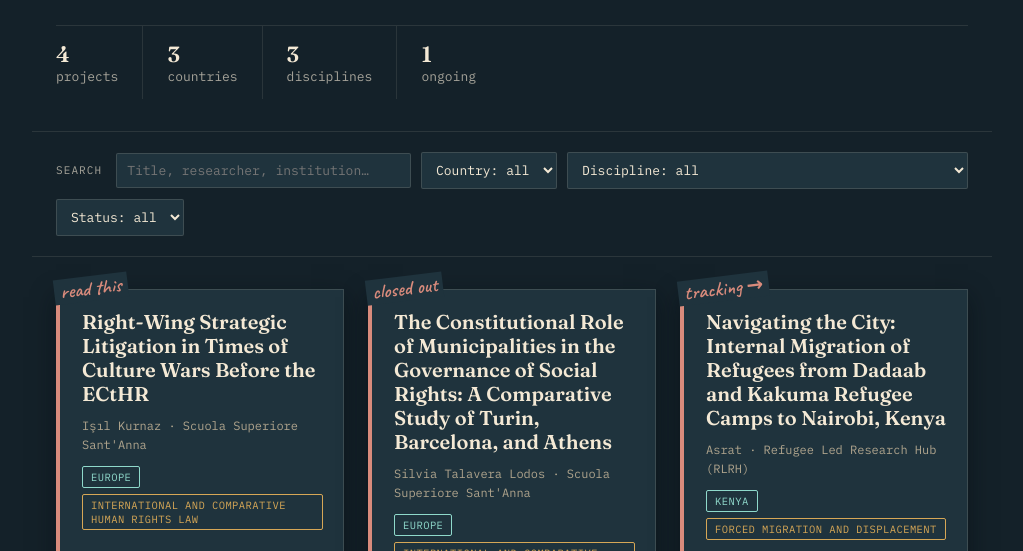
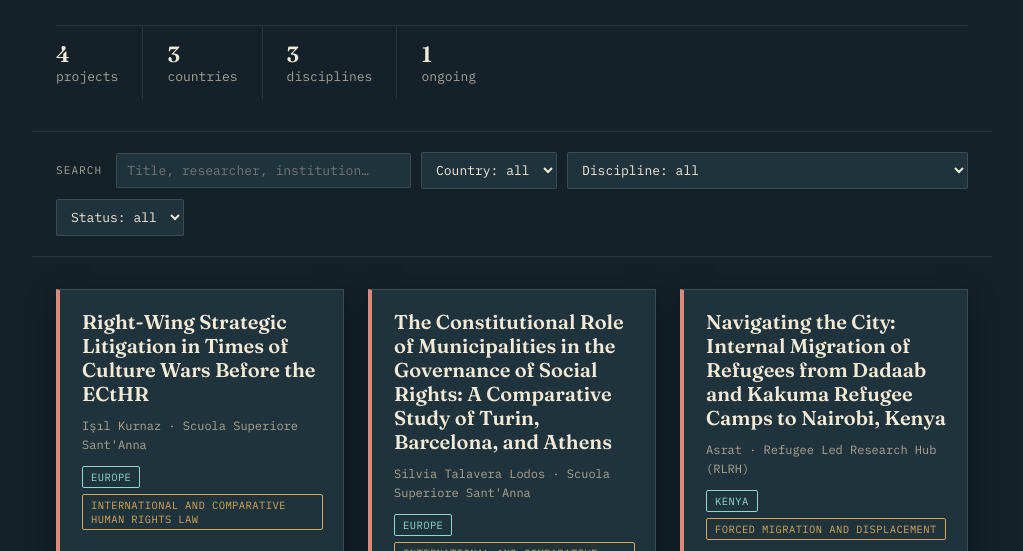
Before and after one commit to teamthemargin-cpu/themargin, a plain HTML site: page index.html in a window 1280 px wide. Shown: the part 197-748 px from the top of the page, without its empty margins (128-1151 px from the left). Drawn offline with nearby package versions, Linux system fonts and the light colour scheme.

Commit message:
Update index.html

```diff
--- a/index.html
+++ b/index.html
@@ -153,20 +153,6 @@
     gap:10px;
     box-shadow:0 8px 22px rgba(6,12,16,0.5);
   }
-  .marginalia{
-    position:absolute;
-    left:-6px;
-    top:-14px;
-    transform:rotate(-7deg);
-    font-family:'Caveat',cursive;
-    font-weight:600;
-    font-size:20px;
-    color:var(--coral);
-    background:var(--paper-card);
-    padding:0 6px;
-    white-space:nowrap;
-    pointer-events:none;
-  }
   .card .marg-note{
     font-family:'IBM Plex Mono',monospace;
     font-size:10px;
@@ -281,12 +267,6 @@
 <script>
 let ALL = [];
 
-const MARGIN_NOTES = {
-  completed: ["read this", "closed out", "documented", "on record"],
-  ongoing: ["watch this →", "in progress", "tracking →", "developing"],
-  suspended: ["on hold", "paused", "revisit"]
-};
-
 function uniqueSorted(arr){
   return [...new Set(arr.filter(Boolean))].sort((a,b)=>a.localeCompare(b,'en'));
 }
@@ -312,19 +292,12 @@ function renderStats(data){
   `;
 }
 
-function marginNoteFor(status, seed){
-  const pool = MARGIN_NOTES[status] || ["note"];
-  return pool[seed % pool.length];
-}
-
 function cardHTML(p, i){
   const link = p.external_link && p.external_link.trim()
     ? `<a href="${p.external_link}" target="_blank" rel="noopener">View full record →</a>`
     : (p.file ? `<a href="proyectos/${p.file}">View full record →</a>` : '');
-  const note = marginNoteFor(p.status, i);
   return `
     <article class="card">
-      <span class="marginalia">${note}</span>
       <h2>${p.title || 'Untitled'}</h2>
       <div class="meta">${p.researcher || ''}${p.institution ? ' · ' + p.institution : ''}</div>
       <div class="tags">
```
